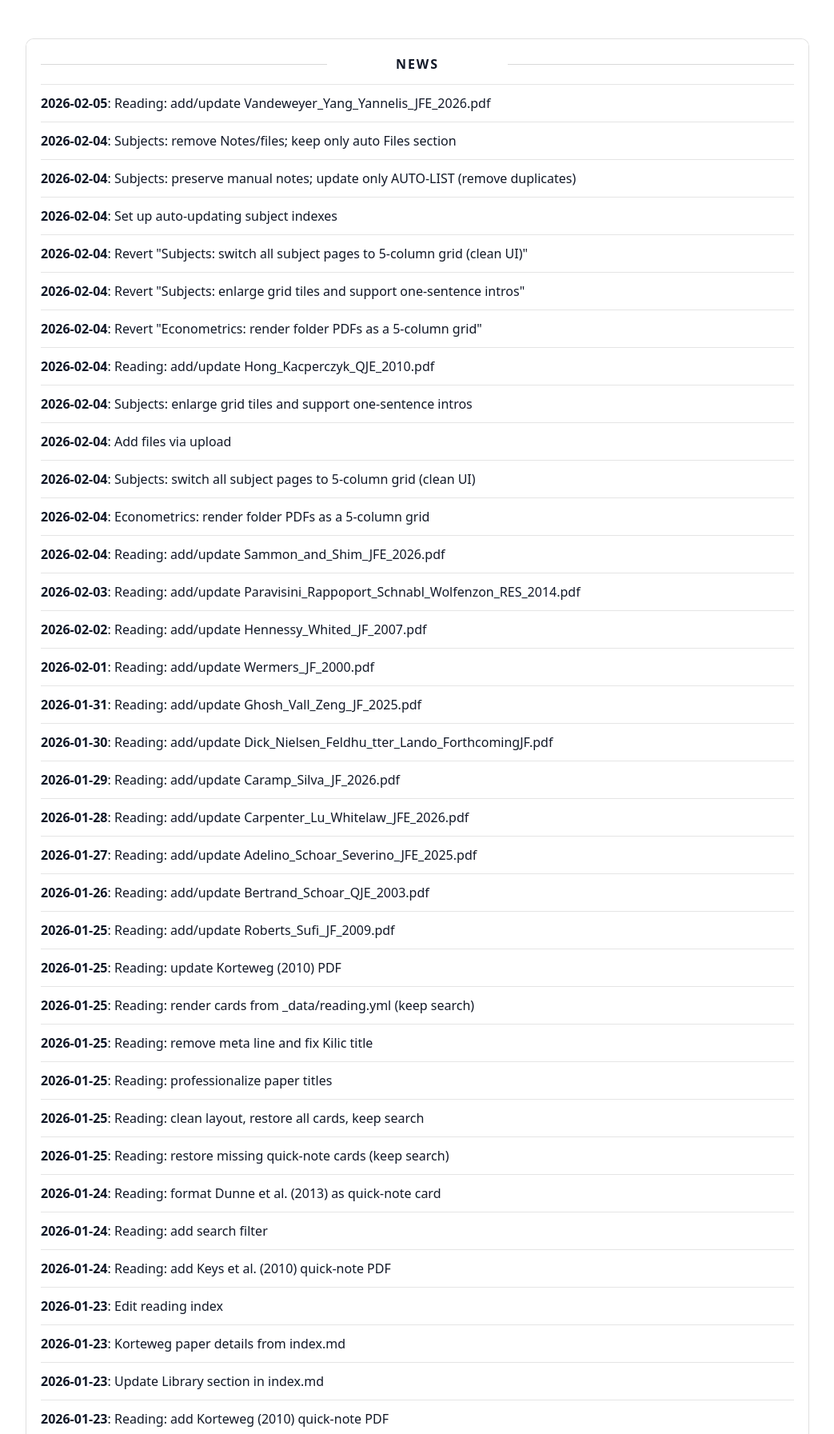
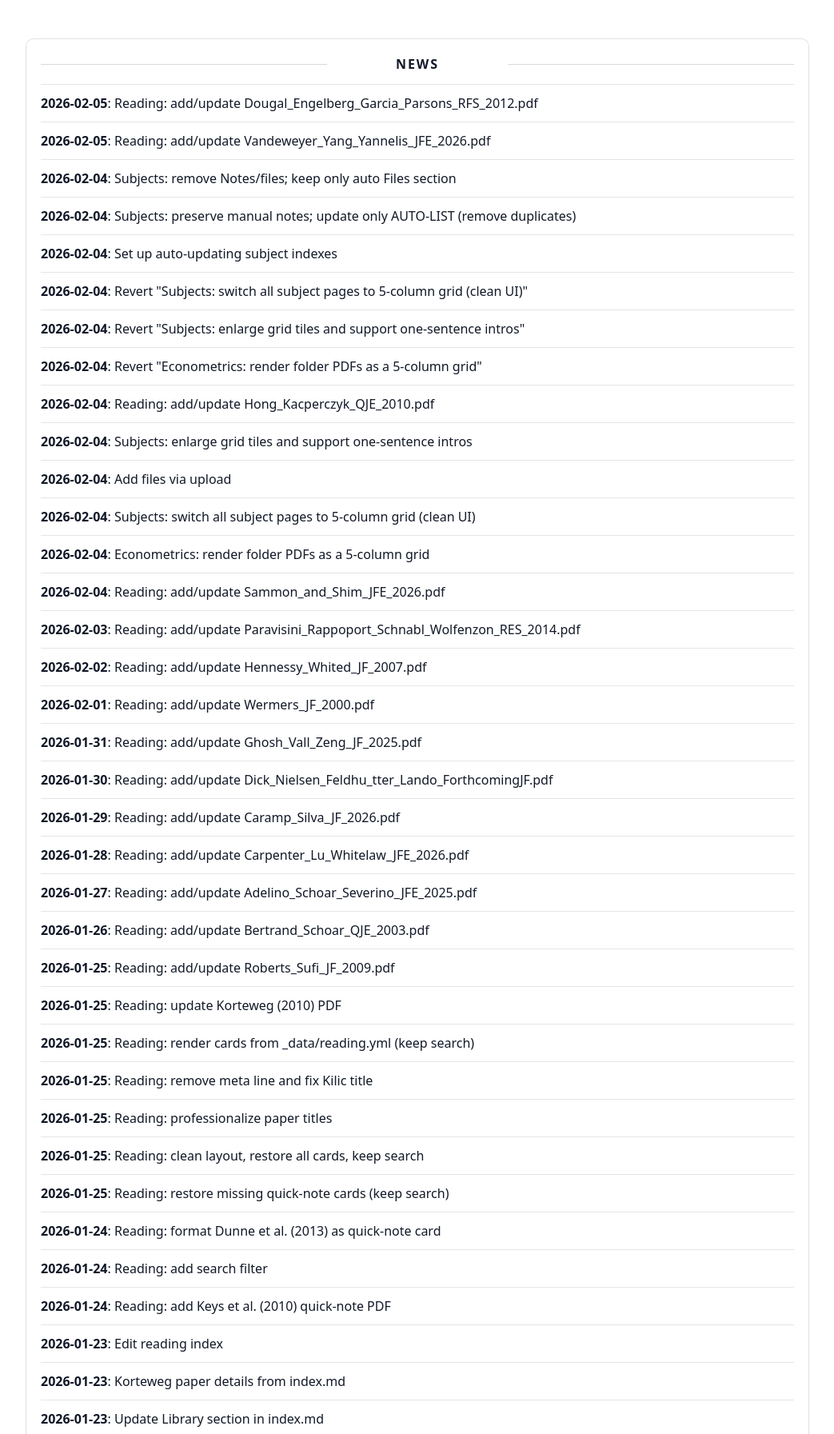
Before and after one commit to yaxinzn/study-archive, a Jekyll site: the page built from updates/index.md, in a window 1280 px wide, cut to the strip 476-2269 px from the top of the page. Shown: the whole strip at 80% size, without its empty margins (118-1161 px from the left). Built offline with Jekyll 4.4.1, drawn with Linux system fonts in a browser that asks for light colours; some of the changed text lies outside the part shown.

Commit message:
chore: update NEWS feed

```diff
--- a/_data/news.yml
+++ b/_data/news.yml
@@ -1,4 +1,7 @@
 # Auto-generated update history (sorted newest -> oldest). Do not edit manually.
+- ts: "1770292995"
+  date: "2026-02-05"
+  title: "Reading: add/update Dougal_Engelberg_Garcia_Parsons_RFS_2012.pdf"
 - ts: "1770291883"
   date: "2026-02-05"
   title: "Reading: add/update Vandeweyer_Yang_Yannelis_JFE_2026.pdf"
```
